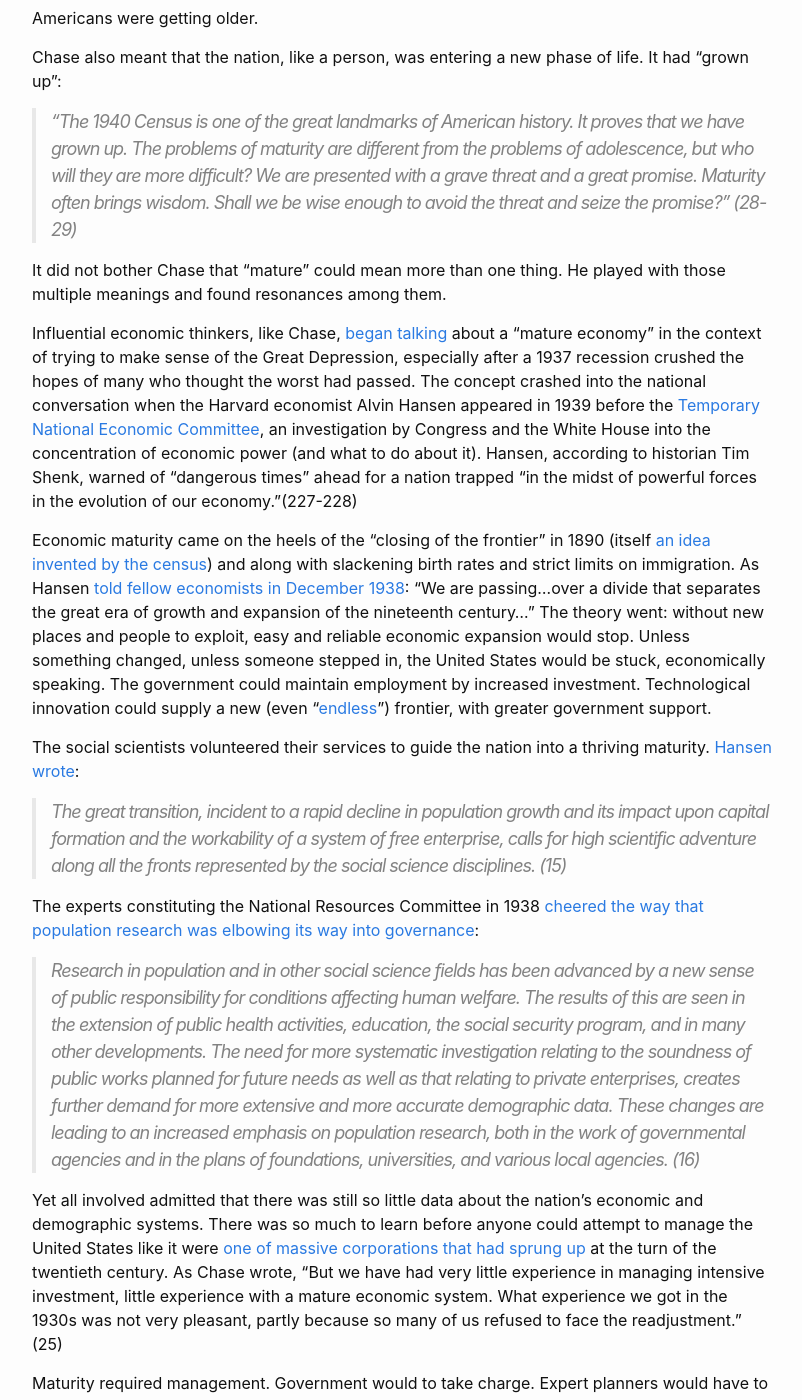
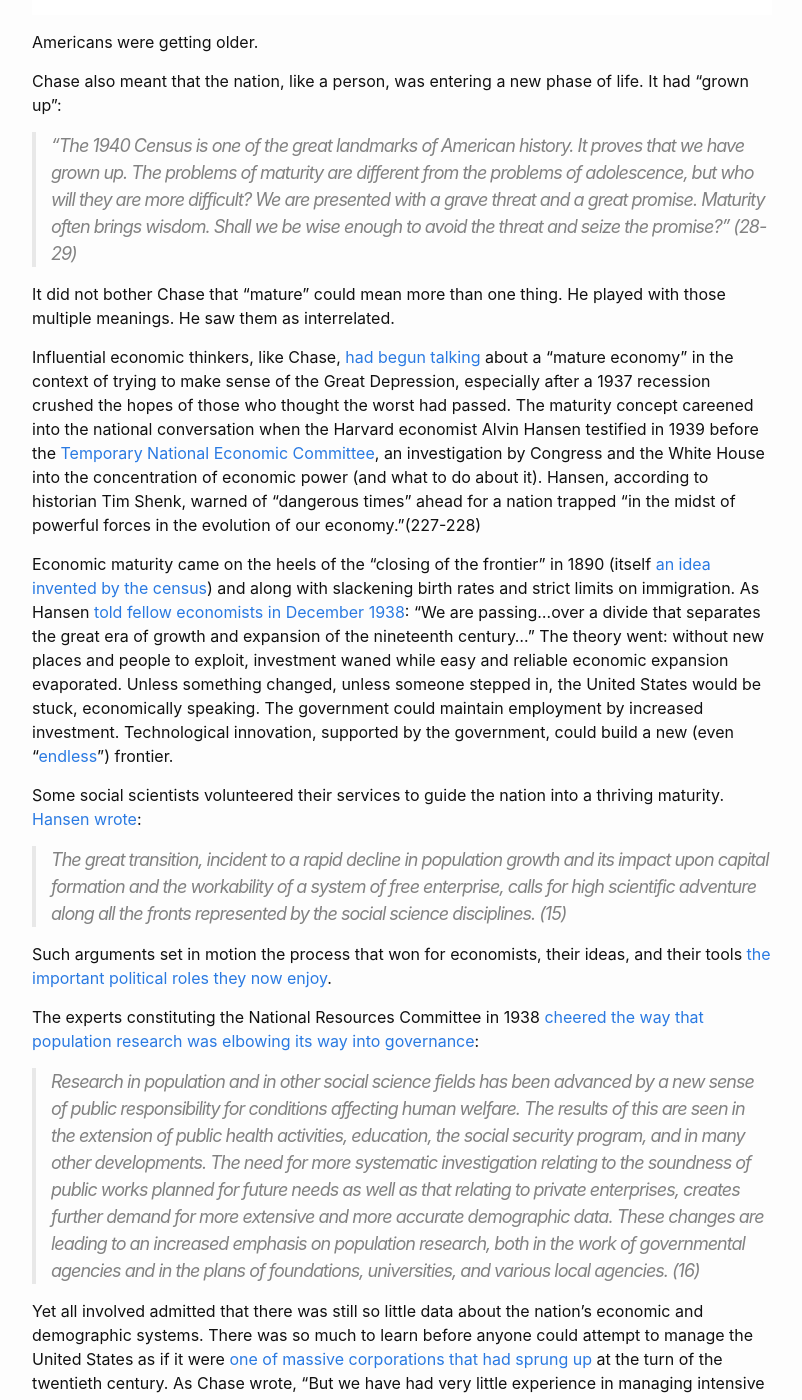
Before and after one commit to danbouk/censusstories, a Jekyll site: the page built from _posts/2018-05-28-mature-manageable.md, in a window 1280 px wide and 1400 px high, scrolled down 986 px. Shown: the whole window, without its empty margins (238-1040 px from the left). Built offline with Jekyll 4.4.1, drawn with Linux system fonts in a browser that asks for light colours; some of the changed text lies outside the part shown.

Commit message:
revising mgmt and mature

```diff
--- a/_posts/2018-05-28-mature-manageable.md
+++ b/_posts/2018-05-28-mature-manageable.md
@@ -7,7 +7,7 @@
 
 The census of 1940 proved to Stuart Chase that the U.S. population [could now be accurately predicted](/2018/05/26/predictable-population-1940.html). Of course, he was wrong^, but he did not know that. More importantly, the (wrong) predictions he now believed pointed toward a conclusion he was glad to embrace. America was *on the path to maturity*, and as a mature nation it not only *could be* better managed by a new technocratic elite, but indeed would *need to be managed*.
 
-(^How wrong? Chase quoted predictions placing the 1980 U.S. population [between 133 and 153 million](https://hdl.handle.net/2027/mdp.39015005593127?urlappend=%3Bseq=36). There were in fact [well over 226 million](https://www.census.gov/history/www/through_the_decades/fast_facts/1980_new.html)! Higher than predicted birth rates in the postwar decades and relaxed restrictions on immigration after 1965 explain much of the difference.)
+(^How wrong? Chase quoted predictions placing the 1980 U.S. population [between 133 and 153 million](https://hdl.handle.net/2027/mdp.39015005593127?urlappend=%3Bseq=36). By 1980 there were actually [well over 226 million](https://www.census.gov/history/www/through_the_decades/fast_facts/1980_new.html)! Higher than predicted birth rates in the postwar decades and relaxed restrictions on immigration after 1965 explain much of the difference.)
 
 This is what maturity looked like:
 ![A pictograph demonstrating a growing proportion of the population 65 and over from 1930 and projected to 1980](/images/chase_population_gettingOlder.jpg)
@@ -17,25 +17,27 @@
 Chase also meant that the nation, like a person, was entering a new phase of life. It had "grown up":
 >“The 1940 Census is one of the great landmarks of American history. It proves that we have grown up. The problems of maturity are different from the problems of adolescence, but who will they are more difficult? We are presented with a grave threat and a great promise. Maturity often brings wisdom. Shall we be wise enough to avoid the threat and seize the promise?” (28-29)
 
-It did not bother Chase that "mature" could mean more than one thing. He played with those multiple meanings and found resonances among them.
+It did not bother Chase that "mature" could mean more than one thing. He played with those multiple meanings. He saw them as interrelated.
 
-Influential economic thinkers, like Chase, [began talking](https://books.google.com/ngrams/graph?content=mature+economy%2C&year_start=1900&year_end=2000&corpus=15&smoothing=3&share=&direct_url=t1%3B%2Cmature%20economy%3B%2Cc0) about a "mature economy" in the context of trying to make sense of the Great Depression, especially after a 1937 recession crushed the hopes of many who thought the worst had passed. The concept crashed into the national conversation when the Harvard economist Alvin Hansen appeared in 1939 before the [Temporary National Economic Committee](https://catalog.hathitrust.org/Record/001430356), an investigation by Congress and the White House into the concentration of economic power (and what to do about it). Hansen, according to historian Tim Shenk, warned of "dangerous times" ahead for a nation trapped "in the midst of powerful forces in the evolution of our economy."(227-228)
+Influential economic thinkers, like Chase, [had begun talking](https://books.google.com/ngrams/graph?content=mature+economy%2C&year_start=1900&year_end=2000&corpus=15&smoothing=3&share=&direct_url=t1%3B%2Cmature%20economy%3B%2Cc0) about a "mature economy" in the context of trying to make sense of the Great Depression, especially after a 1937 recession crushed the hopes of those who thought the worst had passed. The maturity concept careened into the national conversation when the Harvard economist Alvin Hansen testified in 1939 before the [Temporary National Economic Committee](https://catalog.hathitrust.org/Record/001430356), an investigation by Congress and the White House into the concentration of economic power (and what to do about it). Hansen, according to historian Tim Shenk, warned of "dangerous times" ahead for a nation trapped "in the midst of powerful forces in the evolution of our economy."(227-228)
 <!--- See Timothy Shenk, "Inventing the American Economy" (Ph.D. diss, Columbia University 2016). --->
 
-Economic maturity came on the heels of the "closing of the frontier" in 1890 (itself [an idea invented by the census](https://www.historians.org/about-aha-and-membership/aha-history-and-archives/historical-archives/the-significance-of-the-frontier-in-american-history)) and along with slackening birth rates and strict limits on immigration. As Hansen [told fellow economists in December 1938](https://www.jstor.org/stable/1806983?seq=1#page_scan_tab_contents): "We are passing...over a divide that separates the great era of growth and expansion of the nineteenth century..." The theory went: without new places and people to exploit, easy and reliable economic expansion would stop. Unless something changed, unless someone stepped in, the United States would be stuck, economically speaking. The government could maintain employment by increased investment. Technological innovation could supply a new (even "[endless](https://www.nsf.gov/od/lpa/nsf50/vbush1945.htm)") frontier, with greater government support.
+Economic maturity came on the heels of the "closing of the frontier" in 1890 (itself [an idea invented by the census](https://www.historians.org/about-aha-and-membership/aha-history-and-archives/historical-archives/the-significance-of-the-frontier-in-american-history)) and along with slackening birth rates and strict limits on immigration. As Hansen [told fellow economists in December 1938](https://www.jstor.org/stable/1806983?seq=1#page_scan_tab_contents): "We are passing...over a divide that separates the great era of growth and expansion of the nineteenth century..." The theory went: without new places and people to exploit, investment waned while easy and reliable economic expansion evaporated. Unless something changed, unless someone stepped in, the United States would be stuck, economically speaking. The government could maintain employment by increased investment. Technological innovation, supported by the government, could build a new (even "[endless](https://www.nsf.gov/od/lpa/nsf50/vbush1945.htm)") frontier.
 
-The social scientists volunteered their services to guide the nation into a thriving maturity. [Hansen wrote](https://www.jstor.org/stable/1806983?seq=15#page_scan_tab_contents):
+Some social scientists volunteered their services to guide the nation into a thriving maturity. [Hansen wrote](https://www.jstor.org/stable/1806983?seq=15#page_scan_tab_contents):
 >The great transition, incident to a rapid decline in population growth and its impact upon capital formation and the workability of a system of free enterprise, calls for high scientific adventure along all the fronts represented by the social science disciplines. (15)
+
+Such arguments set in motion the process that won for economists, their ideas, and their tools [the important political roles they now enjoy](https://workinprogress.oowsection.org/2015/02/16/the-influence-of-economists-on-public-policy/).
 
 The experts constituting the National Resources Committee in 1938 [cheered the way that population research was elbowing its way into governance](https://hdl.handle.net/2027/mdp.39015005593127?urlappend=%3Bseq=28):
 >Research in population and in other social science fields has been advanced by a new sense of public responsibility for conditions affecting human welfare. The results of this are seen in the extension of public health activities, education, the social security program, and in many other developments. The need for more systematic investigation relating to the soundness of public works planned for future needs as well as that relating to private enterprises, creates further demand for more extensive and more accurate demographic data. These changes are leading to an increased emphasis on population research, both in the work of governmental agencies and in the plans of foundations, universities, and various local agencies. (16)
 
-Yet all involved admitted that there was still so little data about the nation's economic and demographic systems. There was so much to learn before anyone could attempt to manage the United States like it were [one of massive corporations that had sprung up](https://www.cambridge.org/core/books/great-merger-movement-in-american-business-18951904/288F4A57AF9B4CFCBACAC0CBB9C1E384) at the turn of the twentieth century. As Chase wrote, “But we have had very little experience in managing intensive investment, little experience with a mature economic system. What experience we got in the 1930s was not very pleasant, partly because so many of us refused to face the readjustment.” (25)
+Yet all involved admitted that there was still so little data about the nation's economic and demographic systems. There was so much to learn before anyone could attempt to manage the United States as if it were [one of massive corporations that had sprung up](https://www.cambridge.org/core/books/great-merger-movement-in-american-business-18951904/288F4A57AF9B4CFCBACAC0CBB9C1E384) at the turn of the twentieth century. As Chase wrote, “But we have had very little experience in managing intensive investment, little experience with a mature economic system. What experience we got in the 1930s was not very pleasant, partly because so many of us refused to face the readjustment.” (25)
 
 Maturity required management. Government would to take charge. Expert planners would have to be the new managers. Chase continued:
->“The gross effect of these changes is likely to be more of the same medicine over which we have made such wry faces in the past eight years—government planning and control.
-“A stationary community needs more careful planning than an expanding one. It needs most planning of all at the outset, to meet the dangers of transition. There are now some 132 million citizens to be protected. To some of them the changes in business will be a life and death matter.” (25-26)
+>"The gross effect of these changes is likely to be more of the same medicine over which we have made such wry faces in the past eight years---government planning and control.
+“A stationary community needs more careful planning than an expanding one. It needs most planning of all at the outset, to meet the dangers of transition. There are now some 132 million citizens to be protected. To some of them the changes in business will be a life and death matter." (25-26)
 
-The Census Bureau saw itself as key aid to planning and management. As a 1940 film explained, the census provided “unbiased facts to measure markets for business and the farmer, plans of school and health officials, the needs of local governments, facts to guide the lawmakers, facts from which a free people can count its gains and chart its future, for: You cannot know your country, unless your country knows you.”
+The Census Bureau saw itself as key aid to planning and management. As [a 1940 census film explained](https://youtu.be/Y-dUW592Nlw?t=162), the census provided “unbiased facts to measure markets for business and the farmer, plans of school and health officials, the needs of local governments, facts to guide the lawmakers, facts from which a free people can count its gains and chart its future....”
 
-We'll talk much more about the dreams of census revolutionaries to make a more scientific census fit for managing a mature nation.
+Look for much more in posts to come about  census revolutionaries dreaming to make a more scientific census, one fit for managing a mature nation.
```
